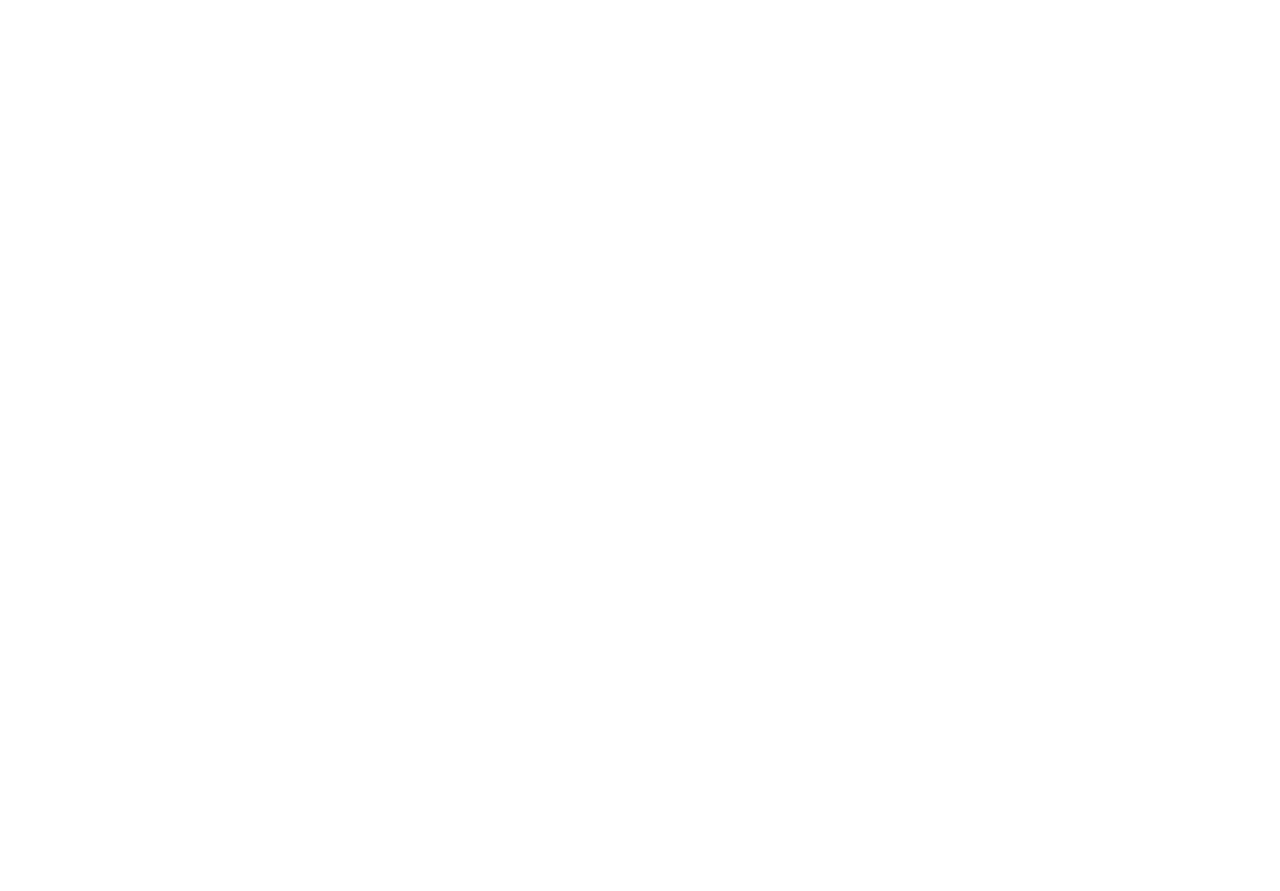
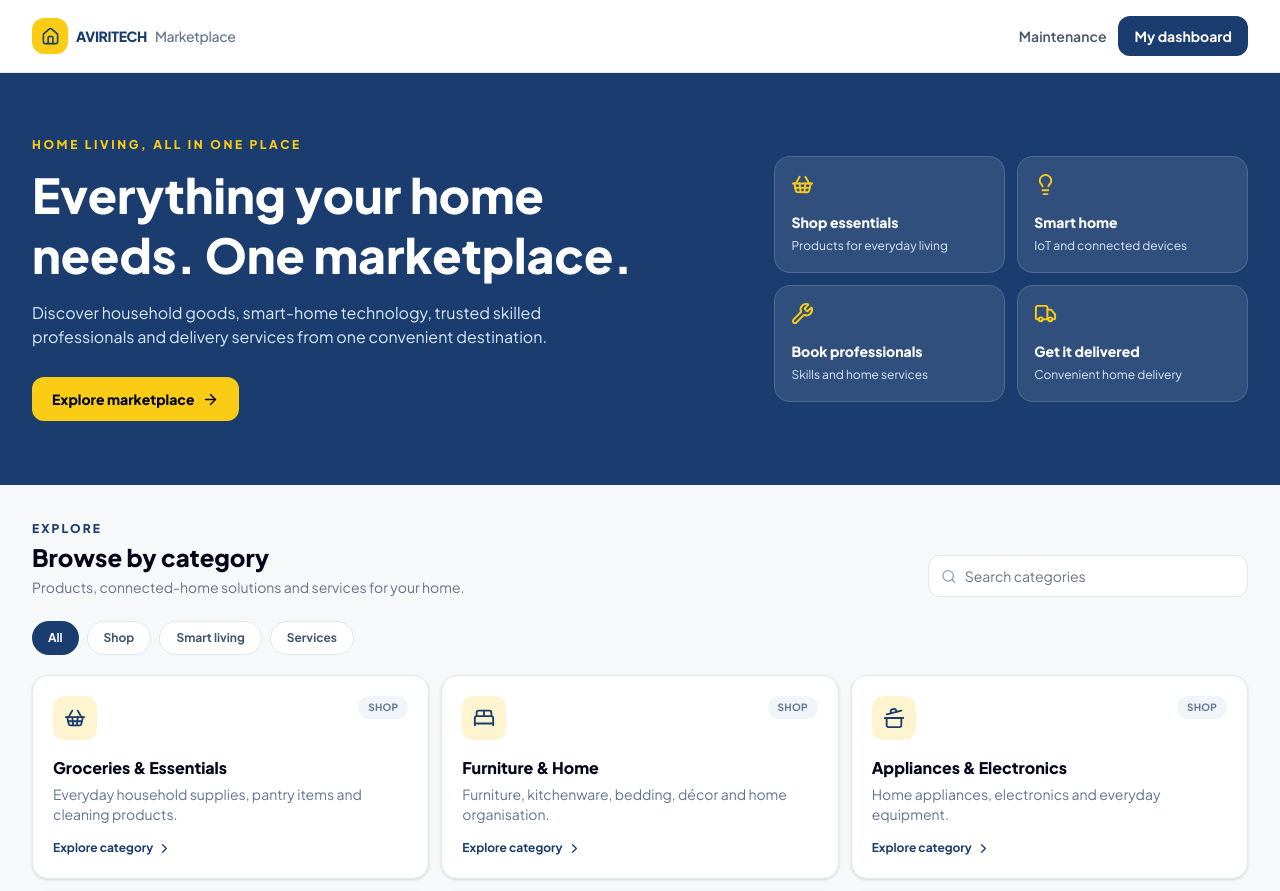
Before and after one commit to codemidev/Proptech_frontend, a Next.js app: page /marketplace in a window 1280 px wide. Before the commit this address had no page. Shown: the top 891 px of the page. Before the commit the page ends 800 px from the top, so only its background shows below. Built offline with nearby package versions, Linux system fonts and the light colour scheme.

Commit message:
feat(marketplace): build home-living storefront landing

```diff
--- a/app/marketplace/page.tsx
+++ b/app/marketplace/page.tsx
@@ -1,9 +1,116 @@
-import { redirect } from "next/navigation";
+"use client";
 
-/**
- * Keep the owner dashboard's legacy Marketplace destination working while
- * routing visitors to the canonical public property marketplace.
- */
+import Link from "next/link";
+import { useMemo, useState } from "react";
+import {
+  ArrowRight,
+  Baby,
+  BedDouble,
+  Boxes,
+  Cable,
+  Camera,
+  ChevronRight,
+  ClipboardList,
+  CookingPot,
+  Hammer,
+  Home,
+  Lightbulb,
+  Search,
+  ShieldCheck,
+  ShoppingBasket,
+  Truck,
+  Wrench,
+} from "lucide-react";
+
+const categories = [
+  { id: "groceries", label: "Groceries & Essentials", description: "Everyday household supplies, pantry items and cleaning products.", icon: ShoppingBasket, group: "Shop" },
+  { id: "furniture", label: "Furniture & Home", description: "Furniture, kitchenware, bedding, décor and home organisation.", icon: BedDouble, group: "Shop" },
+  { id: "appliances", label: "Appliances & Electronics", description: "Home appliances, electronics and everyday equipment.", icon: CookingPot, group: "Shop" },
+  { id: "building", label: "Home Improvement", description: "Electrical, plumbing, hardware, paint and building materials.", icon: Hammer, group: "Shop" },
+  { id: "iot", label: "IoT & Smart Home", description: "Smart locks, sensors, CCTV, access control and automation.", icon: Camera, group: "Smart living" },
+  { id: "networking", label: "Connectivity & Power", description: "Internet, networking, backup power and energy solutions.", icon: Cable, group: "Smart living" },
+  { id: "cleaning", label: "Cleaning Services", description: "Home cleaning, deep cleaning and scheduled housekeeping.", icon: Home, group: "Services" },
+  { id: "repairs", label: "Repairs & Maintenance", description: "Plumbing, electrical, HVAC, carpentry and general repairs.", icon: Wrench, group: "Services" },
+  { id: "moving", label: "Moving & Delivery", description: "Home moves, item collection and last-mile delivery.", icon: Truck, group: "Services" },
+  { id: "security", label: "Safety & Security", description: "Security professionals, smart security and safety equipment.", icon: ShieldCheck, group: "Services" },
+];
+
+const groups = ["All", "Shop", "Smart living", "Services"];
+
 export default function MarketplacePage() {
-  redirect("/properties");
+  const [query, setQuery] = useState("");
+  const [activeGroup, setActiveGroup] = useState("All");
+
+  const visibleCategories = useMemo(() => {
+    const term = query.trim().toLowerCase();
+    return categories.filter((category) => {
+      const matchesGroup = activeGroup === "All" || category.group === activeGroup;
+      const matchesSearch = !term || `${category.label} ${category.description}`.toLowerCase().includes(term);
+      return matchesGroup && matchesSearch;
+    });
+  }, [activeGroup, query]);
+
+  return (
+    <main className="min-h-screen bg-[#F7F8FA] text-slate-950">
+      <header className="border-b border-slate-200 bg-white">
+        <div className="mx-auto flex max-w-7xl items-center justify-between px-4 py-4 sm:px-6 lg:px-8">
+          <Link href="/dashboard" className="flex items-center gap-2 text-sm font-black tracking-tight text-[#1A3C6E]">
+            <span className="flex h-9 w-9 items-center justify-center rounded-xl bg-[#FACC15]"><Home size={19} /></span>
+            AVIRITECH <span className="font-medium text-slate-500">Marketplace</span>
+          </Link>
+          <nav className="flex items-center gap-3 text-sm">
+            <Link href="/dashboard/owner/maintenance" className="hidden font-semibold text-slate-600 hover:text-[#1A3C6E] sm:inline">Maintenance</Link>
+            <Link href="/dashboard" className="rounded-xl bg-[#1A3C6E] px-4 py-2.5 font-bold text-white hover:bg-[#244b82]">My dashboard</Link>
+          </nav>
+        </div>
+      </header>
+
+      <section className="bg-[#1A3C6E] text-white">
+        <div className="mx-auto grid max-w-7xl gap-8 px-4 py-12 sm:px-6 md:grid-cols-[1.2fr_.8fr] md:items-center lg:px-8 lg:py-16">
+          <div>
+            <p className="text-xs font-black uppercase tracking-[.22em] text-[#FACC15]">Home living, all in one place</p>
+            <h1 className="mt-3 max-w-2xl text-3xl font-black leading-tight sm:text-5xl">Everything your home needs. One marketplace.</h1>
+            <p className="mt-4 max-w-xl text-sm leading-6 text-blue-100 sm:text-base">Discover household goods, smart-home technology, trusted skilled professionals and delivery services from one convenient destination.</p>
+            <a href="#categories" className="mt-7 inline-flex items-center gap-2 rounded-xl bg-[#FACC15] px-5 py-3 text-sm font-black text-slate-950 hover:bg-[#F5C518]">Explore marketplace <ArrowRight size={17} /></a>
+          </div>
+          <div className="grid grid-cols-2 gap-3">
+            {[{icon:ShoppingBasket,title:"Shop essentials",desc:"Products for everyday living"},{icon:Lightbulb,title:"Smart home",desc:"IoT and connected devices"},{icon:Wrench,title:"Book professionals",desc:"Skills and home services"},{icon:Truck,title:"Get it delivered",desc:"Convenient home delivery"}].map((item) => {
+              const Icon = item.icon;
+              return <div key={item.title} className="rounded-2xl border border-white/15 bg-white/10 p-4 backdrop-blur-sm"><Icon className="text-[#FACC15]" size={23}/><p className="mt-4 text-sm font-extrabold">{item.title}</p><p className="mt-1 text-xs leading-5 text-blue-100">{item.desc}</p></div>;
+            })}
+          </div>
+        </div>
+      </section>
+
+      <section id="categories" className="mx-auto max-w-7xl px-4 py-9 sm:px-6 lg:px-8">
+        <div className="flex flex-col justify-between gap-4 sm:flex-row sm:items-end">
+          <div><p className="text-xs font-black uppercase tracking-[.18em] text-[#1A3C6E]">Explore</p><h2 className="mt-1 text-2xl font-black">Browse by category</h2><p className="mt-1 text-sm text-slate-500">Products, connected-home solutions and services for your home.</p></div>
+          <label className="flex w-full items-center gap-2 rounded-xl border border-slate-200 bg-white px-3 py-2.5 sm:max-w-xs"><Search size={17} className="text-slate-400"/><input value={query} onChange={(event) => setQuery(event.target.value)} placeholder="Search categories" className="w-full bg-transparent text-sm outline-none"/></label>
+        </div>
+
+        <div className="mt-6 flex flex-wrap gap-2">
+          {groups.map((group) => <button key={group} type="button" onClick={() => setActiveGroup(group)} className={`rounded-full px-4 py-2 text-xs font-bold transition ${activeGroup === group ? "bg-[#1A3C6E] text-white" : "border border-slate-200 bg-white text-slate-600 hover:border-[#1A3C6E]"}`}>{group}</button>)}
+        </div>
+
+        {visibleCategories.length ? <div className="mt-5 grid gap-3 sm:grid-cols-2 lg:grid-cols-3">
+          {visibleCategories.map((category) => {
+            const Icon = category.icon;
+            return <article key={category.id} className="rounded-2xl border border-slate-200 bg-white p-5 shadow-sm transition hover:-translate-y-0.5 hover:border-[#FACC15] hover:shadow-md">
+              <div className="flex items-start justify-between"><span className="flex h-11 w-11 items-center justify-center rounded-xl bg-[#FACC15]/20 text-[#1A3C6E]"><Icon size={22}/></span><span className="rounded-full bg-slate-100 px-2.5 py-1 text-[10px] font-bold uppercase tracking-wide text-slate-500">{category.group}</span></div>
+              <h3 className="mt-4 font-extrabold">{category.label}</h3><p className="mt-1 min-h-10 text-sm leading-5 text-slate-500">{category.description}</p>
+              <div className="mt-4 inline-flex items-center gap-1 text-xs font-bold text-[#1A3C6E]">Explore category <ChevronRight size={15}/></div>
+            </article>;
+          })}
+        </div> : <div className="mt-5 rounded-2xl border border-dashed border-slate-300 bg-white p-10 text-center text-sm text-slate-500">No categories match that search.</div>}
+      </section>
+
+      <section className="mx-auto max-w-7xl px-4 pb-12 sm:px-6 lg:px-8">
+        <div className="grid gap-4 md:grid-cols-2">
+          <div className="rounded-2xl bg-white p-6 ring-1 ring-slate-200"><div className="flex items-center gap-2 text-[#1A3C6E]"><Boxes size={20}/><p className="font-black">For merchants & service providers</p></div><p className="mt-2 text-sm leading-6 text-slate-500">Aviritech is building a shared marketplace for product merchants, IoT suppliers, delivery partners and skilled professionals.</p><Link href="/dashboard/vendor" className="mt-4 inline-flex items-center gap-2 text-sm font-bold text-[#1A3C6E]">Vendor workspace <ArrowRight size={16}/></Link></div>
+          <div className="rounded-2xl bg-[#FFF8D9] p-6 ring-1 ring-[#FACC15]/40"><div className="flex items-center gap-2 text-slate-900"><ClipboardList size={20}/><p className="font-black">Need help with a property?</p></div><p className="mt-2 text-sm leading-6 text-slate-600">Go to your owner maintenance workspace to choose a property and continue with property-related maintenance.</p><Link href="/dashboard/owner/maintenance" className="mt-4 inline-flex items-center gap-2 text-sm font-bold text-[#1A3C6E]">Open maintenance <ArrowRight size={16}/></Link></div>
+        </div>
+        <p className="mt-6 text-center text-xs text-slate-400">Product listings, cart, checkout and delivery tracking will appear as the merchant commerce services are connected. No sample inventory or simulated purchases are shown.</p>
+      </section>
+    </main>
+  );
 }
```
